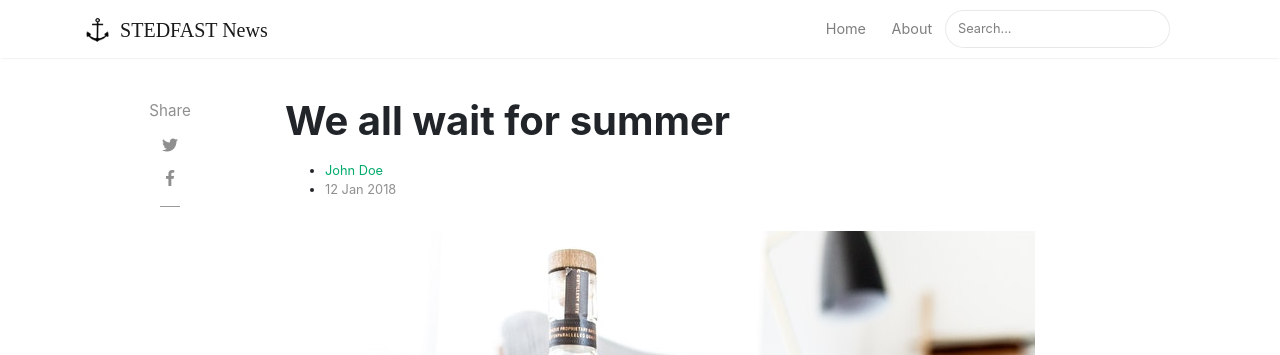
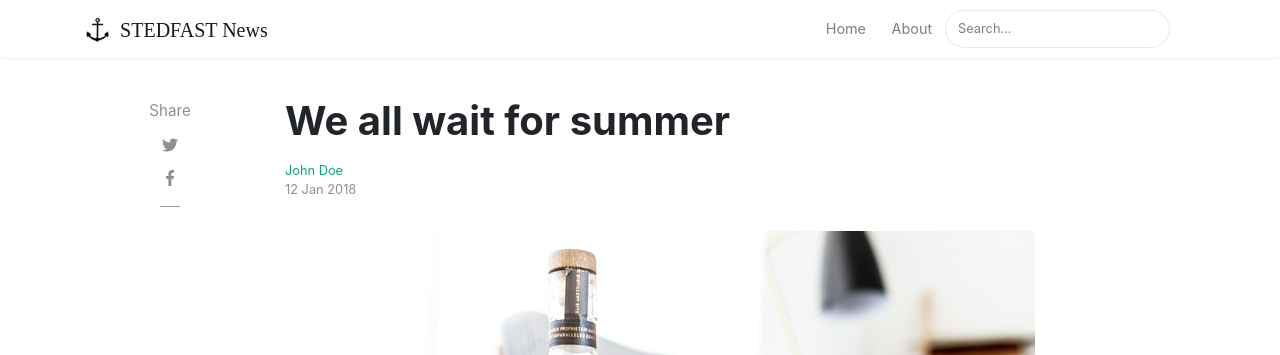
Before and after one commit to flashlightministries/stedfastnews, a Jekyll site: the page built from _posts/2018-01-12-we-all-wait-for-summer.md, in a window 1280 px wide. Shown: the top 355 px of the page. Built offline with Jekyll 4.4.1, drawn with Linux system fonts in a browser that asks for light colours; nearby versions of some CDN libraries; comment, search, counter and statistics services are not loaded.

Commit message:
Update screen.css

```diff
--- a/assets/css/screen.css
+++ b/assets/css/screen.css
@@ -319,6 +319,11 @@ span.post-read-more a:hover {
 .mainheading h1.posttitle {
     font-weight: 700;
     margin-bottom: 1rem;
+}
+
+ul.attribution {
+    list-style: none;
+    padding-left: 0;
 }
 
 .footer {
```
